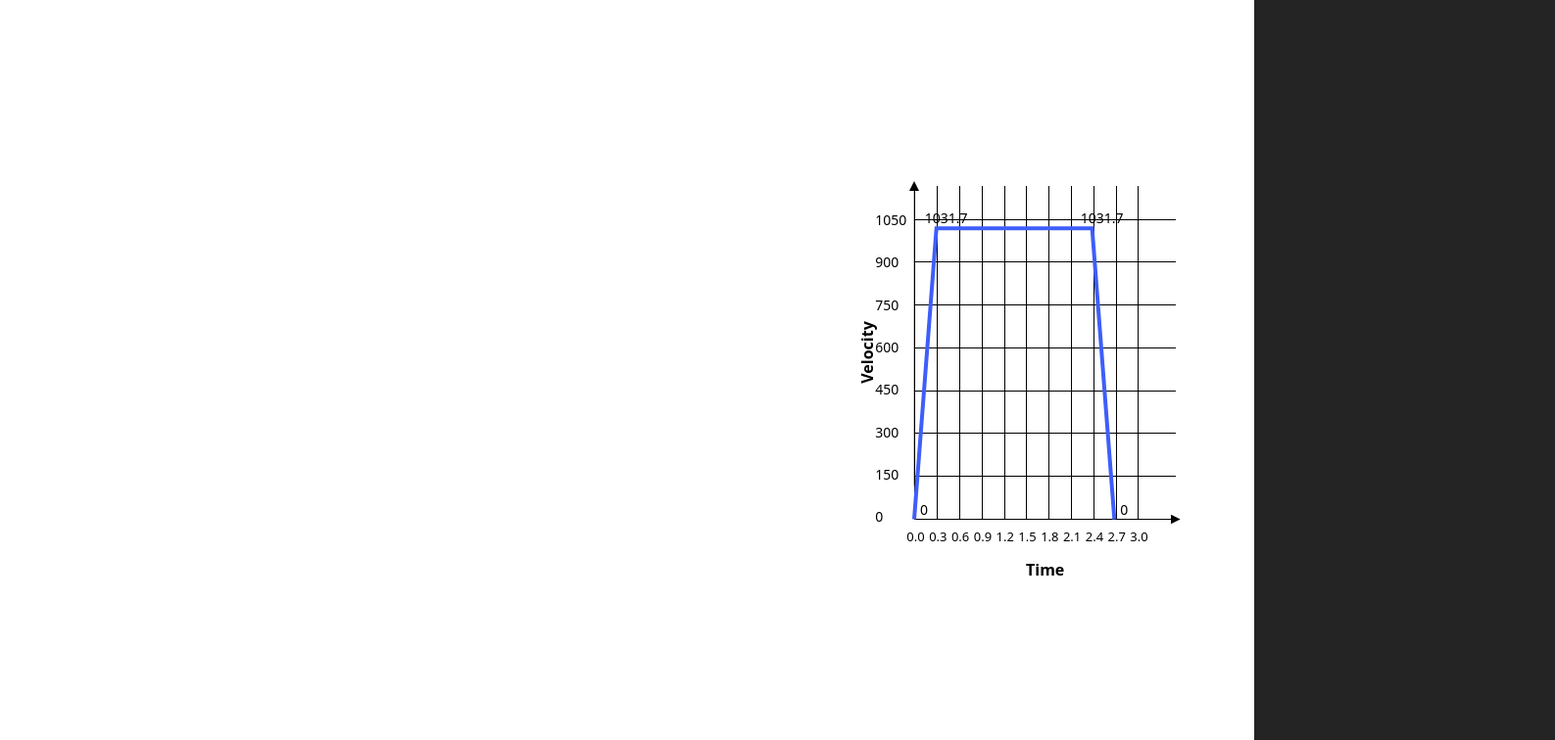
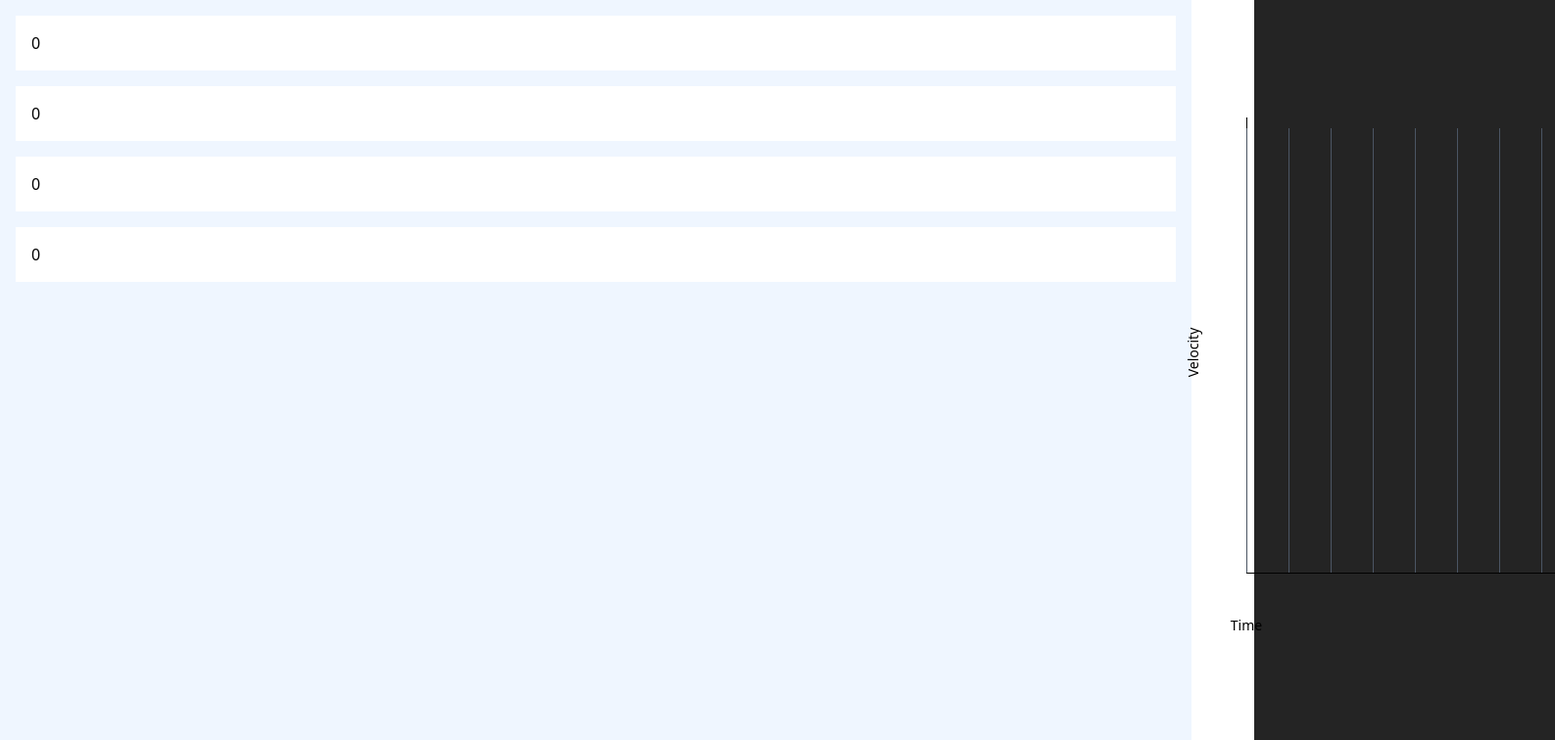
Before and after one commit to TranTrungHieu03/chart_svg, a React (Vite) app: page / in a window 1280 px wide. Shown: the top 756 px of the page at 98% size, 1587 px wide, since content can reach past the window. Built offline with nearby package versions, Linux system fonts and the light colour scheme.

Commit message:
update chart fix ui

```diff
--- a/src/App.tsx
+++ b/src/App.tsx
@@ -1,20 +1,31 @@
 import './App.css'
-
 import LineChartCustom from "./LineChartCustom.tsx";
+import {useState} from "react";
 
 
 function App() {
+    const [velocity, setVelocity] = useState(0)
+    const [peakX, setPeakX] = useState(0)
+    const [downX, setDownX] = useState(0)
+    const [durationPeak, setDurationPeak] = useState(0)
+
+    return <div className={'flex justify-center items-center bg-white text-black  '}>
+        <div className={'bg-blue-50 h-screen flex flex-col gap-4 *:p-4 p-4 max-w-[1300px] w-full'}>
+            <input onChange={(e) => setVelocity(Number(e.target.value))} value={velocity} type="number"
+                   placeholder={'Velocity'}/>
+            <input onChange={(e) => setPeakX(Number(e.target.value))} value={peakX} type="number"
+                   placeholder={'Peak X'}/>
+            <input onChange={(e) => setDownX(Number(e.target.value))} value={downX} type="number" placeholder={'Time'}/>
+            <input onChange={(e) => setDurationPeak(Number(e.target.value))} value={durationPeak} type="number"
+                   placeholder={'Duration Peak'}/>
+
+        </div>
 
 
-    return <div className={'grid grid-cols-12 justify-center items-start bg-white text-black h-screen w-screen '}>
-        <div className={'col-span-4 w-full h-screen'}></div>
-        <div className={'col-span-4 w-full h-screen'}></div>
-        <div className={'col-span-4   items-center justify-center flex'}>
-            <LineChartCustom velocity={1031.7} peakX={0.3} time={2.7} durationPeak={2.1}/>
-        </div>
+            <LineChartCustom velocity={velocity} peakX={peakX } downX={downX} durationPeak={durationPeak}/>
 
-        {/*<div className={'col-span-4  items-center self-center '}>*/}
-        {/*    <LineChart velocity={931.7} peakX={0.3} time={2.4} durationPeak={1.8}*/}
+        {/*<div className={' col-span-4 flex items-center justify-center  '}>*/}
+        {/*    <LineChartCustom velocity={300.7} peakX={0.3} time={2.4} durationPeak={1.8}*/}
 
         {/*    />*/}
         {/*</div>*/}
--- a/src/LineChartCustom.tsx
+++ b/src/LineChartCustom.tsx
@@ -1,34 +1,80 @@
 import {useEffect, useRef, useState} from "react";
 
+//usage
+//<LineChartCustom velocity={1530.1} peakX={0.3} downX={2.4} durationPeak={1.8}/>
+
 const LineChartCustom = ({
-
                              velocity,
-                             time,
+                             downX,
                              peakX,
                              durationPeak,
                          }: {
 
-    velocity: number;
-    time: number;
-    peakX: number;
-    durationPeak: number;
+    velocity: number,
+    downX: number,
+    peakX: number,
+    durationPeak: number
 }) => {
 
-    const stepX = peakX;
-    const stepY = Number((Number((velocity / 6).toFixed(0)) / 50).toFixed(0)) * 50
 
-    const lengthX = time / stepX + 1;
-    const lengthY = velocity / stepY + 1;
+    const isEnoughData = velocity > 0 && downX > 0 && peakX > 0 && durationPeak > 0
+    if (!isEnoughData) {
+        velocity = 889
+        downX = 0.5
+        peakX = 0.5
+        durationPeak = 2
+    }
 
-    const containerRef = useRef(null);
-    const [containerWidth, setContainerWidth] = useState(300);
-    const [containerHeight, setContainerHeight] = useState(450);
+    let fixedNumberY = 0;
+    const fixedNumberX = peakX % 0.1 > 0 ? 2 : 1
+
+    let stepX = peakX
+    let stepY;
+
+    if (velocity <= 1) {
+        stepY = Number((velocity / 5).toFixed(2))
+        fixedNumberY = 2
+    } else if (
+        velocity <= 10 &&
+        velocity > 1
+    ) {
+        stepY = Number((velocity / 5).toFixed(1))
+        fixedNumberY = 1
+
+    } else if (
+        velocity < 300 &&
+        velocity > 10
+    ) {
+        stepY = Number((velocity / 5).toFixed(0))
+        fixedNumberY = 0
+
+    } else {
+        stepY = Number((Number((velocity / 6).toFixed(0)) / 50).toFixed(0)) * 50
+        fixedNumberY = 0
+    }
+
+
+    const totalTime = durationPeak + peakX + downX;
+
+    let lengthX = totalTime / stepX + 1
+
+    if (lengthX > 15) {
+        lengthX = 10
+        stepX = totalTime / lengthX
+    }
+    const lengthY = (velocity / stepY) + 1
+
+    const containerRef = useRef<HTMLDivElement>(null)
+    const [containerWidth, setContainerWidth] = useState(300)
+    const [containerHeight, setContainerHeight] = useState(450)
+
     const points = [
         {x: 0, y: 0},
         {x: peakX, y: velocity},
         {x: durationPeak + peakX, y: velocity},
-        {x: time, y: 0},
+        {x: durationPeak + peakX + downX, y: 0},
     ]
+
     const maxX = stepX * lengthX
     const maxY = stepY * lengthY
 
@@ -36,24 +82,23 @@ const LineChartCustom = ({
         const update = () => {
             if (containerRef.current) {
                 if (containerRef.current.offsetWidth) {
-                    setContainerWidth(containerRef.current.offsetWidth - 40);
-                    setContainerHeight((containerRef.current.offsetWidth - 40) * 3 / 2);
+                    setContainerWidth(containerRef.current.offsetWidth - 20)
+                    setContainerHeight((containerRef.current.offsetWidth - 20) * 3 / 2)
                 } else {
-                    setContainerWidth(300);
-                    setContainerHeight(450);
+                    setContainerWidth(300)
+                    setContainerHeight(450)
                 }
+            }
+        }
 
-            }
-        };
+        update()
+        window.addEventListener("resize", update)
+        return () => window.removeEventListener("resize", update)
+    }, [])
 
-        update();
-        window.addEventListener("resize", update);
-        return () => window.removeEventListener("resize", update);
-    }, []);
-    console.log(containerWidth, containerHeight)
-    const dataX = () => Array.from({length: lengthX + 1}, (_, i) => i * stepX);
+    const dataX = () => Array.from({length: lengthX + 1}, (_, i) => i * stepX)
 
-    const dataY = () => Array.from({length: lengthY + 1}, (_, i) => i * stepY);
+    const dataY = () => Array.from({length: lengthY + 1}, (_, i) => i * stepY)
 
     const getSvgX = (x: number) => {
         return (x / maxX) * containerWidth
@@ -68,7 +113,8 @@ const LineChartCustom = ({
             const cy = getSvgY(d.y)
 
             return <g key={`key-marker-${d.x}-${d.y}`}>
-                <text x={cx + 10} y={cy - 5} textAnchor="middle" fontSize={14} fontWeight={500}
+                <text x={cx + 10} y={cy - 5} textAnchor="middle" fontWeight={500}
+                      className={'2xl:text-[14px] xl:text-[13px] lg:text-[12px] md:text-[11px]'}
                       fill="#000">
                     {d.y}
                 </text>
@@ -85,27 +131,56 @@ const LineChartCustom = ({
         } else {
             pathD += `M ${getSvgX(points[0].x)} ${getSvgY((points[0].y))} `
         }
-        for (let i = 0; i < points.length; i++) {
-            pathD += ` L ${getSvgX(points[i].x)} ${getSvgY(points[i].y)} `
+        for (let i = 1; i < points.length - 1; i++) {
+            pathD += ` L ${getSvgX(points[i].x)} ${getSvgY(points[i].y) - 2} `
         }
 
-        return pathD;
+        pathD += ` L ${getSvgX(points[points.length - 1].x)} ${getSvgY(points[points.length - 1].y)} `
+        return pathD
     }
 
+    function renderAxisHorizontal() {
+        return dataY().map((d, i) => {
+
+            return <div key={`key-horizontal-${d}`}
+                        className={`w-full h-[0.5px] bg-gray-600  absolute left-0 `} style={{
+                bottom: (i) * 0.5 + 1 / lengthY * containerHeight * (i),
+            }}>
+            </div>
+        })
+    }
+
+    function renderAxisVertical() {
+        return dataX().map((d, i) => {
+
+            return <div key={`key-horizontal-${d}`}
+                        className={`w-[0.5px]    bg-gray-600 absolute bottom-0`} style={{
+                left: (i) * 0.1 + 1 / lengthX * containerWidth * (i),
+                height: containerHeight + 4,
+            }}>
+            </div>
+        })
+    }
 
     return <div
-        className={'h-screen lg:w-full md:w-full   lg:px-20  md:pr-5 pb-20 relative flex items-center justify-center'}>
+        className={' flex-grow flex items-center justify-center  2xl:pl-20 md:pl-14   sm:pl-14 my-auto  pr-2  pb-20'}>
         <div
-            className={`  w-full      items-center self-center relative  `} style={{height: containerHeight}}
+            className={`w-full items-center self-center relative`} style={{height: containerHeight}}
             ref={containerRef}>
             <div
-                className={'absolute -left-20 -rotate-90 -translate-y-1/2  top-1/2 font-semibold'}>Velocity
+                className={'absolute -left-20 -rotate-90 -translate-y-1/2  top-1/2   xl:text-[14px] lg:text-[13px] md:text-[12px]'}>Velocity
             </div>
-            <div className={'absolute -bottom-16 -translate-x-1/2 left-1/2   font-semibold'}>Time</div>
-            <div className={'w-[0.5px] h-full bg-black absolute bottom-0 left-0'}/>
-            <div className={'w-full h-[0.5px] bg-black absolute bottom-0 left-0'}/>
+            <div
+                className={'absolute -bottom-16 -translate-x-1/2 left-1/2     xl:text-[14px] lg:text-[13px] md:text-[12px]'}>Time
+            </div>
+            <div className={'w-[0.5px] bg-black absolute bottom-0 left-0'} style={{
+                height: containerHeight + 15,
+            }}/>
+            <div className={'  h-[0.5px] bg-black absolute bottom-0 left-0'} style={{
+                width: containerWidth + 15,
+            }}/>
 
-            <svg className="absolute inset-0  z-10 w-full h-full overflow-visible ">
+            <svg className="absolute inset-0 h-full z-10 w-full overflow-visible ">
                 <defs>
                     <marker
                         id="arrow1"
@@ -118,14 +193,16 @@ const LineChartCustom = ({
                         <path d="M 0 0 L 20 10 L 0 20 z" fill="black"/>
                     </marker>
                 </defs>
-                <path d={mathPath()} className={`fill-none `} strokeWidth={4}
-                      stroke={'#3e5efa'}/>
-                {renderMarker()}
+                {
+                    isEnoughData && <path d={mathPath()} className={`fill-none `} strokeWidth={4}
+                                          stroke={'#3e5efa'}/>
+                }
+                {isEnoughData && renderMarker()}
                 <line
                     x1="0"
-                    y1="90%"
+                    y1="99%"
                     x2="0"
-                    y2="0"
+                    y2="-15"
                     stroke="#000"
                     strokeWidth="0.5"
                     markerEnd="url(#arrow1)"
@@ -144,60 +221,44 @@ const LineChartCustom = ({
             </svg>
 
             {
+                renderAxisVertical()
+            }
+
+            {isEnoughData &&
                 dataX().map((d, i) => {
 
-                    return <div key={`key-horizontal-${d}`}
-                                className={`w-[0.5px] h-full  bg-black absolute bottom-0`} style={{
-                        left: (i) * 0.1 + 1 / lengthX * containerWidth * (i),
-                    }}>
-
-
+                    return <div key={`key-horizontal-number-${d}`}
+                                className={`absolute -bottom-7 -translate-x-2  2xl:text-[14px]  xl:text-[13px] lg:text-[12px] md:text-[11px]`}
+                                style={{
+                                    left: (i) * 0.1 + 1 / lengthX * containerWidth * (i),
+                                    bottom: (lengthX > 8) ? ((i % 2 == 0) ? -20 : -40) : -20
+                                }}>
+                        {d.toFixed(fixedNumberX)}
                     </div>
                 })
             }
+
             {
-                dataX().map((d, i) => {
-
-                    return <div key={`key-horizontal-number-${d}`}
-                                className={`absolute -bottom-7 -translate-x-2 lg:text-[13px] md:text-[12px]`} style={{
-                        left: (i) * 0.1 + 1 / lengthX * containerWidth * (i),
-                    }}>
-                        {d.toFixed(1)}
-
-                    </div>
-                })
+                renderAxisHorizontal()
             }
             {
+                isEnoughData &&
                 dataY().map((d, i) => {
 
                     return <div key={`key-horizontal-${d}`}
-                                className={`w-full h-[0.5px] bg-black absolute left-0 `} style={{
-                        bottom: (i) * 0.5 + 1 / lengthY * containerHeight * (i),
-                    }}>
-
-
-                    </div>
-                })
-            }
-            {
-                dataY().map((d, i) => {
-
-                    return <div key={`key-horizontal-${d}`}
-                                className={`absolute -left-10 translate-y-2 text-[14px]`} style={{
-                        bottom: (i) * 0.1 + 1 / lengthY * containerHeight * (i),
-                    }}>
-                        {d.toFixed(0)}
+                                className={`absolute -left-10 translate-y-2  2xl:text-[14px]  xl:text-[13px] lg:text-[12px] md:text-[11px]`}
+                                style={{
+                                    bottom: (i) * 0.1 + 1 / lengthY * containerHeight * (i),
+                                }}>
+                        {d.toFixed(fixedNumberY)}
 
                     </div>
                 })
             }
 
-
         </div>
-
     </div>
-
 
 }
 
-export default LineChartCustom;
+export default LineChartCustom
```
